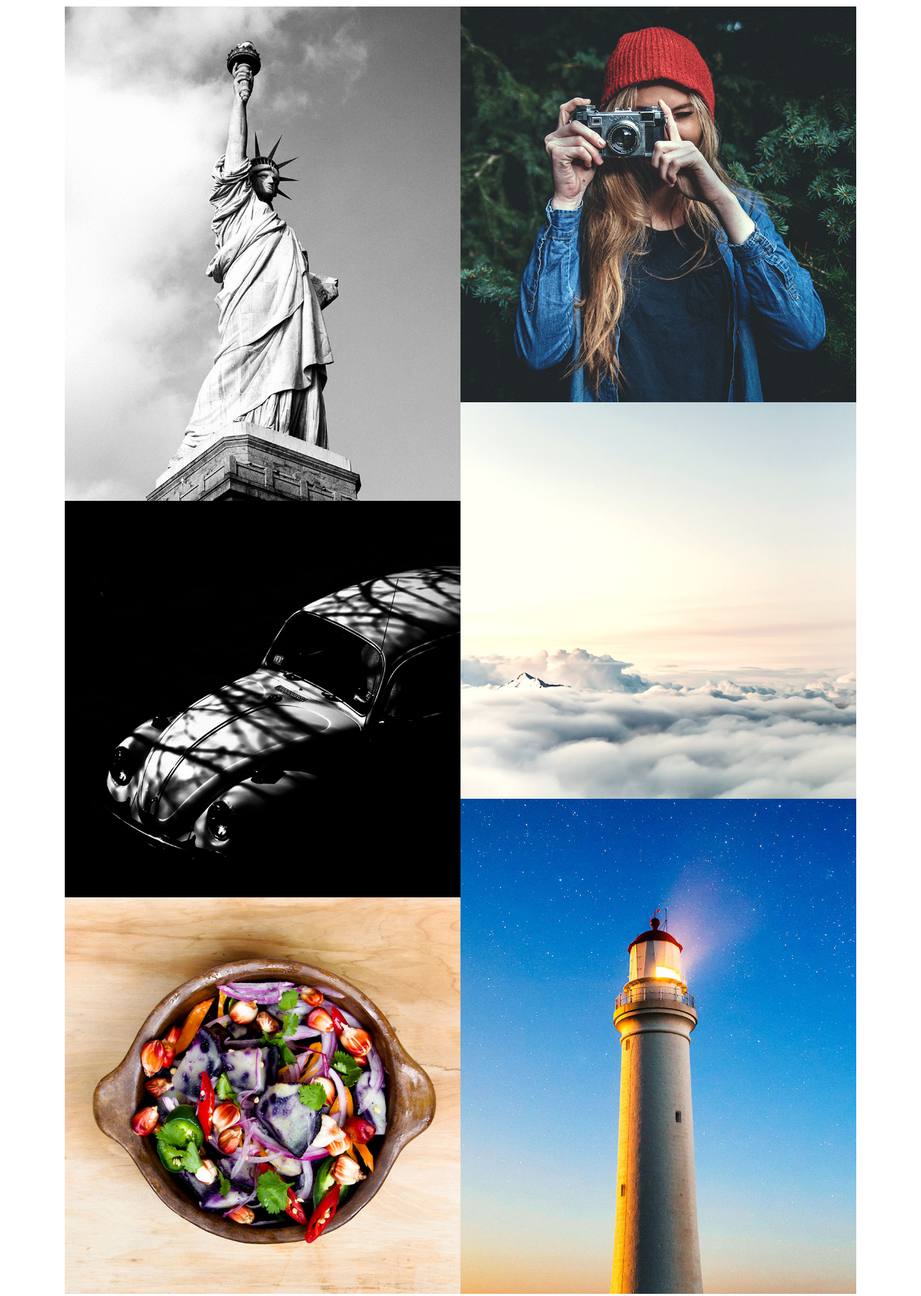
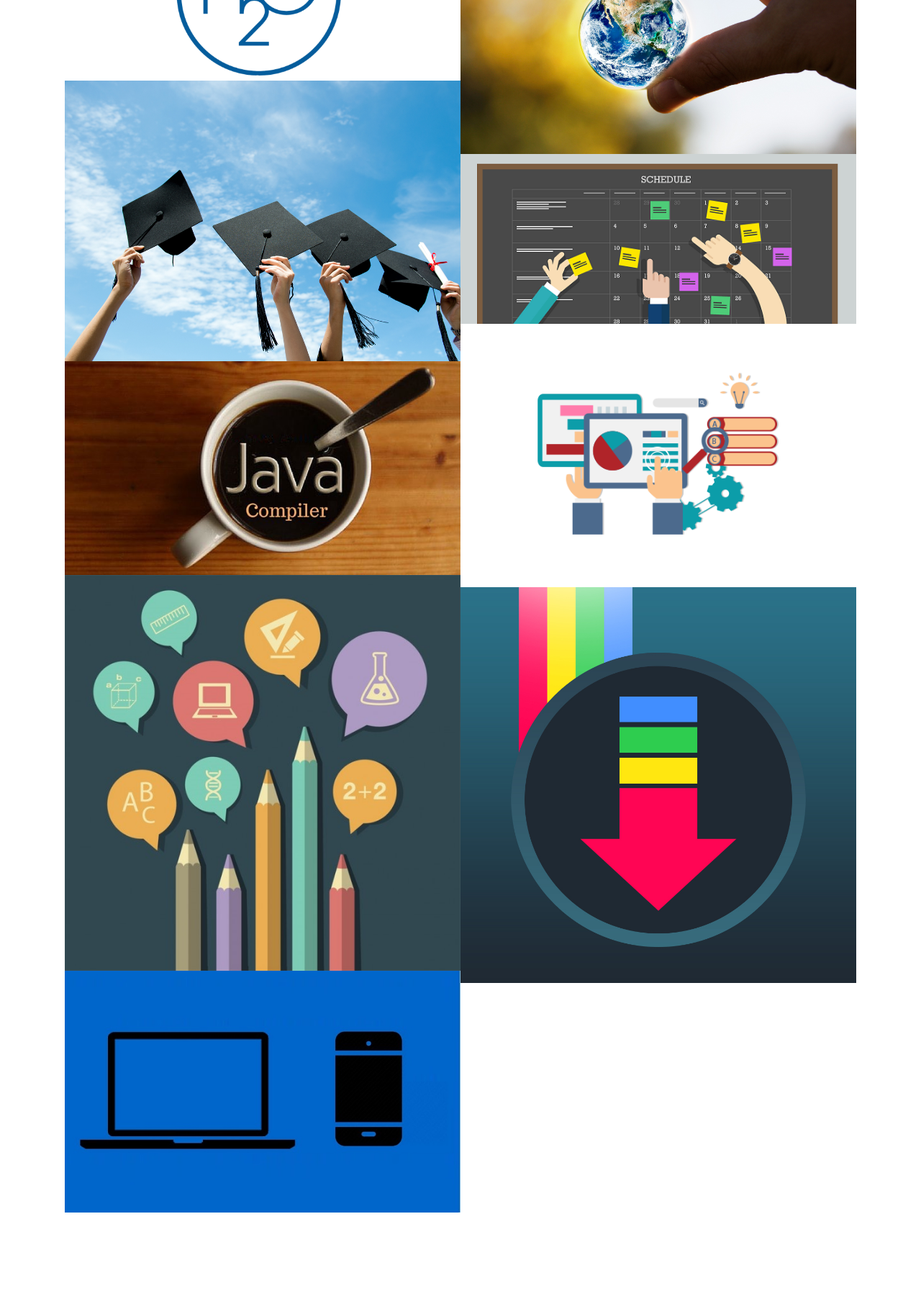
Before and after one commit to ashraf-atef/ashraf-atef.github.io, a plain HTML site: page index.html in a window 1280 px wide. Shown: the part 5693-7494 px from the top of the page at 72% size. Drawn offline with Linux system fonts and the light colour scheme; files whose address does not match are found by name.

Commit message:
adding h2o app

```diff
--- a/index.html
+++ b/index.html
@@ -7,7 +7,7 @@
    <!--- basic page needs
    ================================================== -->
    <meta charset="utf-8">
-	<title>Kards</title>
+	<title>AAM</title>
 	<meta name="description" content="">
 	<meta name="author" content="">
 
@@ -490,8 +490,6 @@
    			<h5>Portfolio</h5>
    			<h1>Check Out Some of My Works.</h1>
 
-   			<p class="lead">Lorem ipsum Do commodo in proident enim in dolor cupidatat adipisicing dolore officia nisi aliqua incididunt Ut veniam lorem ipsum Consectetur ut in in eu do.</p>
-
    		</div>
    	</div> <!-- /section-intro-->
 
@@ -504,13 +502,13 @@
 
 	         	<div class="bgrid folio-item">
 	               <div class="item-wrap">
-	               	<img src="images/portfolio/liberty.jpg" alt="Liberty">
+	               	<img src="images/H2O/H2O-Logo.png" alt="Liberty">
 	                  <a href="#modal-01" class="overlay">
 	                     <div class="folio-item-table">
 	                     	<div class="folio-item-cell">
-		     					       <h3 class="folio-title">Liberty</h3>
+		     					       <h3 class="folio-title">H2O App</h3>
 		     					    	 <span class="folio-types">
-		     					       	  Graphic Design
+		     					       	  Desctop Application
 		     					       </span>
 		     					   </div>
 	                     </div>
@@ -520,13 +518,13 @@
 
 	        		<div class="bgrid folio-item">
 	               <div class="item-wrap">
-	               	<img src="images/portfolio/shutterbug.jpg" alt="Shutterbug">
+	               	<img src="images/Glass World/Logo.jpg" alt="Shutterbug">
 	               	<a href="#modal-02" class="overlay">
 	                     <div class="folio-item-table">
 	                     	<div class="folio-item-cell">
-	                     		<h3 class="folio-title">Shutterbug</h3>
+	                     		<h3 class="folio-title">Glass World</h3>
 		     					    	<span class="folio-types">
-		     					       	  Web Design
+		     					       	  Android application
 		     					      </span>
 		     					   </div>
 	                     </div>
@@ -536,13 +534,13 @@
 
 	            <div class="bgrid folio-item">
 	               <div class="item-wrap">
-	               	<img src="images/portfolio/clouds.jpg"alt="Clouds">
+	               	<img src="images/Graduate Studies/Logo.jpg"alt="Clouds">
 	                  <a href="#modal-03" class="overlay">
 	                     <div class="folio-item-table">
 	                     	<div class="folio-item-cell">
-	                     		<h3 class="folio-title">Clouds</h3>
+	                     		<h3 class="folio-title">Post Graduate Studies</h3>
 		     					    	<span class="folio-types">
-		     					       	  Web Design
+		     					       	  Web Appliction
 		     					      </span>
 		     					   </div>
 	                     </div>
@@ -552,13 +550,13 @@
 
 	            <div class="bgrid folio-item">
 	               <div class="item-wrap">
-	               	<img src="images/portfolio/beetle.jpg" alt="Beetle">
+	               	<img src="images/Faculty Table/Logo.png" alt="Faculty Table Construction">
 	                  <a href="#modal-04" class="overlay">
 	                     <div class="folio-item-table">
 	                     	<div class="folio-item-cell">
-	                     		<h3 class="folio-title">Beetle</h3>
+	                     		<h3 class="folio-title">Faculty Table Construction</h3>
 		     					    	<span class="folio-types">
-		     					       	  Branding
+		     					       	  Desktop Application
 		     					      </span>
 		     					   </div>
 	                     </div>
@@ -566,15 +564,31 @@
 	               </div>
 	        		</div> <!-- /folio-item -->
 
+                   <div class="bgrid folio-item">
+	               <div class="item-wrap">
+	               	<img src="images/Online Exam/Logo.png" alt="Online Exam">
+	                  <a href="#modal-06" class="overlay">
+	                     <div class="folio-item-table">
+	                     	<div class="folio-item-cell">
+	                     		<h3 class="folio-title">Online Exam</h3>
+		     					    	<span class="folio-types">
+		     					       	  Desktop Application
+		     					      </span>
+		     					   </div>
+	                     </div>
+	                  </a>
+	               </div>
+
+	        		</div> <!-- /folio-item -->
 	        		<div class="bgrid folio-item">
 	               <div class="item-wrap">
-	               	<img src="images/portfolio/lighthouse.jpg" alt="Lighthouse">
+	               	<img src="images/Compiler/Logo.jpg" alt="Compiler">
 	                  <a href="#modal-05" class="overlay">
 	                     <div class="folio-item-table">
 	                     	<div class="folio-item-cell">
-	                     		<h3 class="folio-title">Lighthouse</h3>
+	                     		<h3 class="folio-title">Compiler</h3>
 		     					    	<span class="folio-types">
-		     					       	  Web Development
+		     					       	  Desktop Application
 		     					      </span>
 		     					   </div>
 	                     </div>
@@ -584,13 +598,47 @@
 
 	            <div class="bgrid folio-item">
 	               <div class="item-wrap">
-	               	<img src="images/portfolio/salad.jpg" alt="Salad">
+	               	<img src="images/Section Manager/Logo.jpg" alt="Section Manager">
 	                  <a href="#modal-06" class="overlay">
 	                     <div class="folio-item-table">
 	                     	<div class="folio-item-cell">
-	                     		<h3 class="folio-title">Salad</h3>
+	                     		<h3 class="folio-title">Section Manager</h3>
 		     					    	<span class="folio-types">
-		     					       	  Branding
+		     					       	  Desktop Application
+		     					      </span>
+		     					   </div>
+	                     </div>
+	                  </a>
+	               </div>
+	        		</div> <!-- /folio-item -->
+
+
+
+	        		 <div class="bgrid folio-item">
+	               <div class="item-wrap">
+	               	<img src="images/Downloader/Logo.jpg" alt="Downloader">
+	                  <a href="#modal-06" class="overlay">
+	                     <div class="folio-item-table">
+	                     	<div class="folio-item-cell">
+	                     		<h3 class="folio-title">Dowmloader</h3>
+		     					    	<span class="folio-types">
+		     					       	  Desktop Application
+		     					      </span>
+		     					   </div>
+	                     </div>
+	                  </a>
+	               </div>
+	        		</div> <!-- /folio-item -->
+
+	        		 <div class="bgrid folio-item">
+	               <div class="item-wrap">
+	               	<img src="images/Remote Caller/Logo.jpg" alt="Remote Caller">
+	                  <a href="#modal-06" class="overlay">
+	                     <div class="folio-item-table">
+	                     	<div class="folio-item-cell">
+	                     		<h3 class="folio-title">Remote Caller</h3>
+		     					    	<span class="folio-types">
+		     					       	  Desktop Application
 		     					      </span>
 		     					   </div>
 	                     </div>
```
Also changed, not shown: images/Compiler/Logo.jpg (added), images/Downloader/Logo.jpg (added), images/Faculty Table/Logo.png (added), images/Glass World/Logo.jpg (added), images/Glass World/Logo2.png (added), images/Graduate Studies/Logo.jpg (added), images/H2O/Client Report.PNG (added), images/H2O/Database.PNG (added), images/H2O/H2O-Logo.png (added), images/H2O/Home.PNG (added), images/H2O/Insert Client.PNG (added), images/H2O/Installation.PNG (added), images/H2O/Servicing.PNG (added), images/Online Exam/Logo.png (added), 2 more files, 1 other file.
